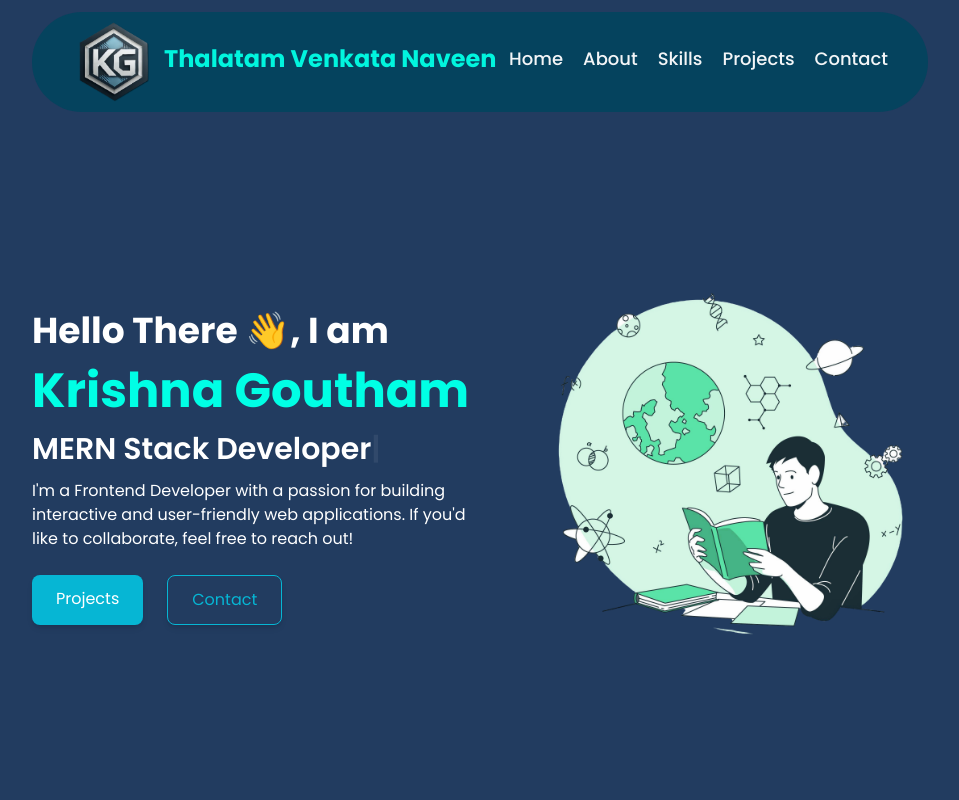
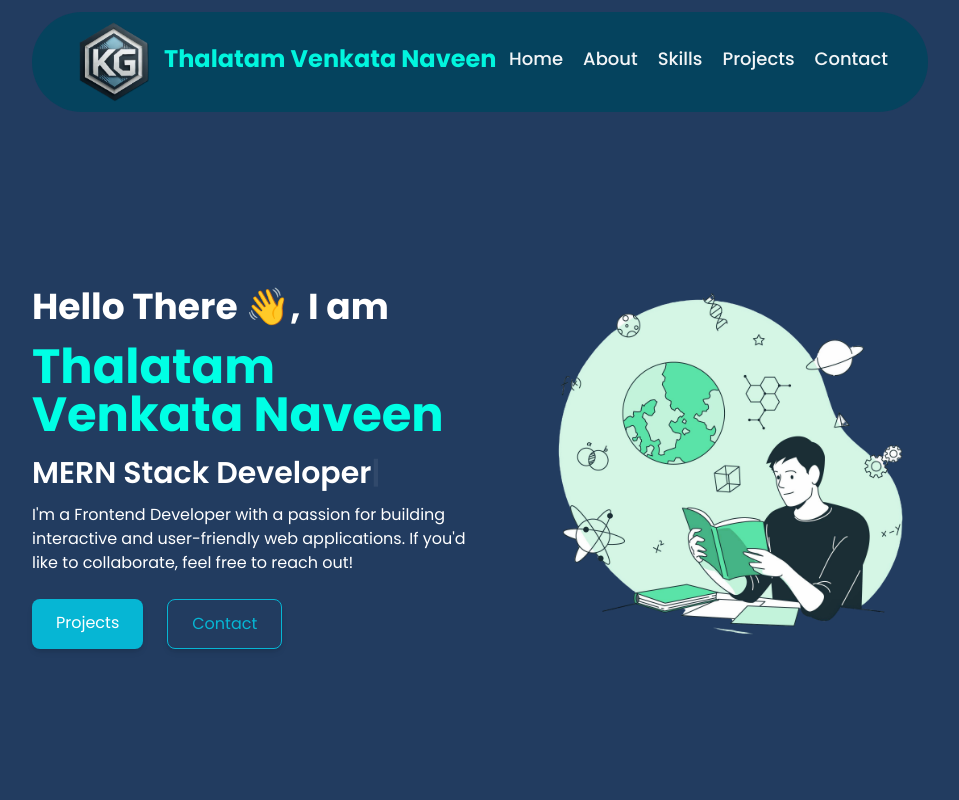
Before and after one commit to krishnagoutham1/portfolio, a React (Vite) app: page / in a window 1280 px wide. Shown: the top 800 px of the page, without its empty margins (160-1119 px from the left). Built offline with nearby package versions, Linux system fonts and the light colour scheme.

Commit message:
Update Home.jsx

```diff
--- a/src/Components/Home.jsx
+++ b/src/Components/Home.jsx
@@ -7,7 +7,7 @@ const Home = () => (
       <div className="w-full md:w-[50%] lg:w-[50%]">
         <h1 className="text-2xl lg:text-4xl font-bold">Hello There 👋, I am</h1>
         <h1 className="text-3xl md:text-4xl lg:text-5xl font-bold my-4 primary-focus">
-          Krishna Goutham
+         Thalatam Venkata Naveen
         </h1>
         <h2 className="text-xl md:text-2xl lg:text-3xl font-semibold mb-3">
           <ReactTyped
```
